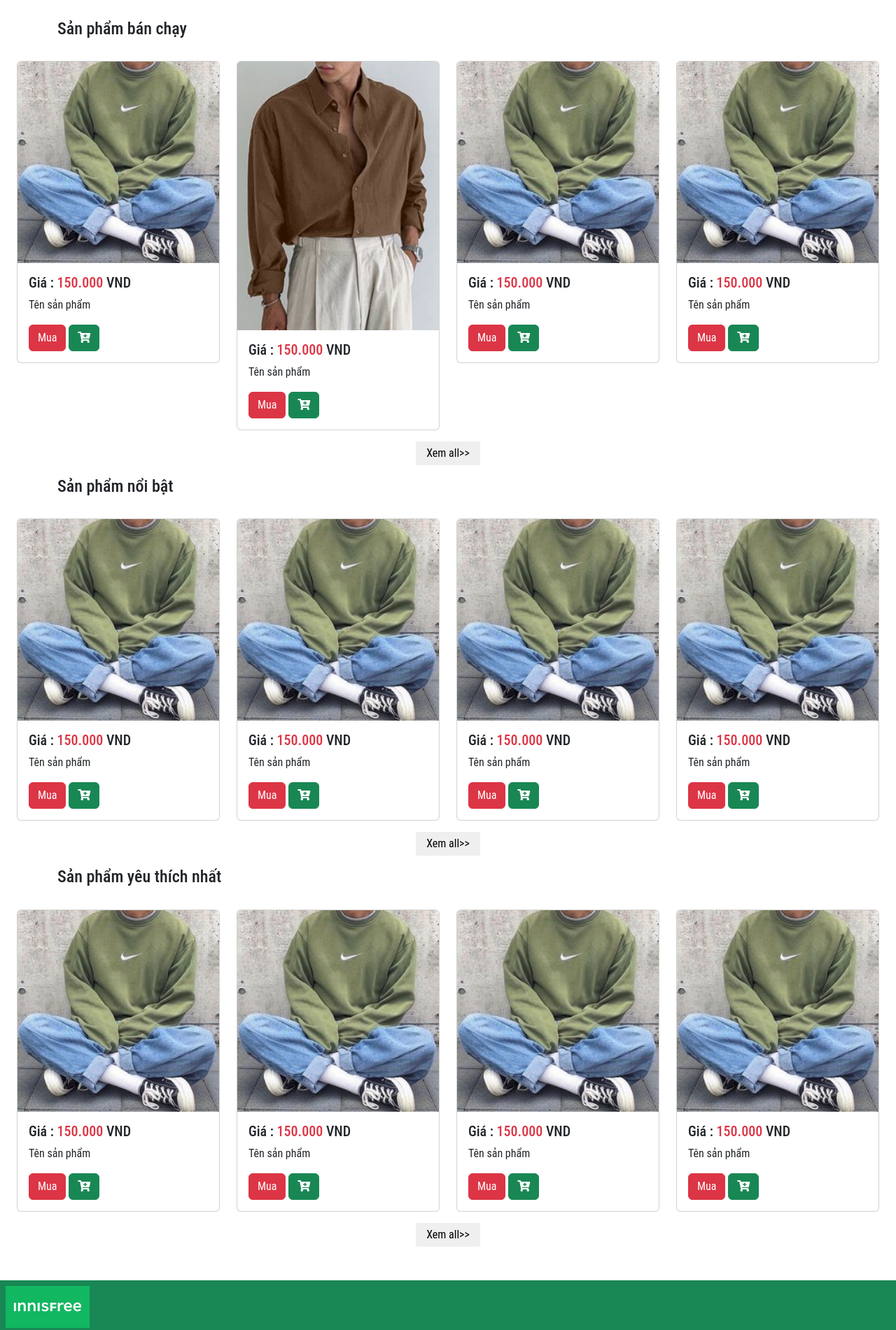
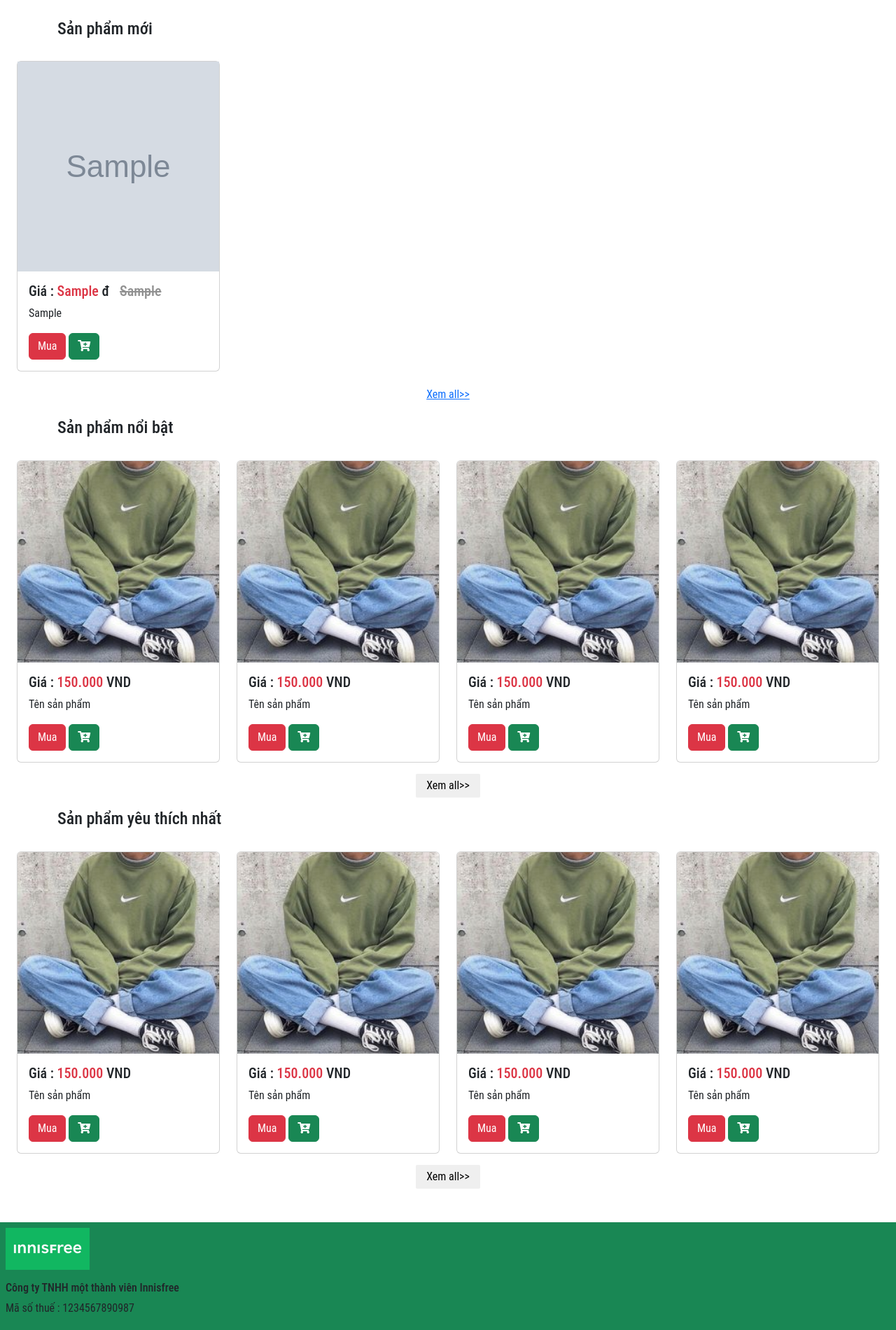
Before and after one commit to dang-van-thinh/Thinh_project, a PHP site: page /controller/index.php in a window 1280 px wide. Shown: the part 1351-3252 px from the top of the page at 70% size. Run offline with PHP 8.4, Linux system fonts and the light colour scheme; tables that the repository leaves empty or names only in its code hold one stand-in row (values such as "Sample post"); grey boxes marked "Sample" are stand-in pictures; some web fonts are replaced.

Commit message:
update lan 1

```diff
--- a/controller/index.php
+++ b/controller/index.php
@@ -5,6 +5,8 @@ require_once "../model/connectdb.php";
 require_once "../model/getdata.php";
 require_once "../model/update.php";
         ?>
+
+
 <!DOCTYPE html>
 <html lang="en">
 <head>
@@ -16,6 +18,7 @@ require_once "../model/update.php";
 if(isset($_GET['act'])){
     switch($_GET['act']){
         case'home':
+            $spnew = loadSpNew();
             include "../view/home.php";
             break;
         case'contact':
@@ -59,6 +62,10 @@ if(isset($_GET['act'])){
             include "../view/login.php";
             break;
         case'product_detail':
+            if(isset($_GET['id_sp'])){
+                $id_sp = $_GET['id_sp'];
+                $sp = loadPrDetail($id_sp);
+            }
             include "../view/product_detail.php";
             break;
         case'inf_user':
@@ -69,10 +76,12 @@ if(isset($_GET['act'])){
             header('location: index.php?act=home');
             break;
         default:
+        $spnew = loadSpNew();
         include "../view/home.php";
         break;
     }
 } else{
+    $spnew = loadSpNew();
     include "../view/home.php";
 }
 ?>
--- a/model/getdata.php
+++ b/model/getdata.php
@@ -68,7 +68,16 @@ function loadDtSearch($search){
     $kq = $stmt->fetchAll();
     return $kq;
 }
-function loadTopSP(){
-
+function loadSpNew(){
+    $conn = connect();
+    $query = "SELECT * FROM sanpham WHERE 1 ORDER BY id DESC LIMIT 4";
+    $stmt = $conn->prepare($query);
+    $stmt->execute();
+    $kq = $stmt->fetchAll();
+    return $kq;
+}
+function loadPrDetail($id_product){
+    $query = "SELECT * FROM sanpham WHERE id=$id_product";
+    return getdata_where($query);
 }
 ?>
--- a/view/css/style.css
+++ b/view/css/style.css
@@ -37,6 +37,9 @@
     position: absolute;
     top: 0.75rem;
     font-family: monospace;
+    background-color: orangered;
+    padding: 3px 7px;
+    border-radius: 50%;
 }
 .form_search{
     position: relative;
@@ -75,7 +78,7 @@
 }
 .src_img{
     width: 100%;
-    max-height: 300px;
+    height: 300px;
 }
 .name_product:hover{
     text-decoration: underline;
--- a/view/home.php
+++ b/view/home.php
@@ -18,7 +18,7 @@
                             </div>
                         </div>
                         <div class="carousel-item" data-bs-interval="2000">
-                            <img src="../view/img/banner-2.jpg" class="d-block w-100" alt="...">
+                            <img src="../view/img/banner-5.png" class="d-block w-100" alt="...">
                             <div class="carousel-caption d-none d-md-block">
                                 <h5>Second slide label</h5>
                                 <p>Some representative placeholder content for the second slide.</p>
@@ -77,63 +77,39 @@
             <div class="">
                 <div class="container-fluid ">
                     <div class="container my-3">
-                        <h4>Sản phẩm bán chạy</h4>
+                        <h4>Sản phẩm mới</h4>
                     </div>
                     <div class="row" id="">
+                        <?php
+                        foreach($spnew as $item):
+                        ?>
                         <div class="col-md-3 col-sm-4 my-3">
                             <div class="card">
                                 <div class="">
-                                    <a href="?act=product_detail">
-                                        <img src="../view/img/product-1.jpg" alt="" class=" card-img-top">
+                                    <a href="?act=product_detail&id_sp=<?=$item['id']?>">
+                                        <img src="<?=$item['img']?>" alt="" class="src_img">
+                                        <input hidden type="text" name="" class="id_product" value="<?=$item['id']?>">
                                     </a>
                                 </div>
                                 <div class="card-body">
-                                    <h5 class="card-title">Giá : <span class="text-danger price">150.000</span> VND</h5>
-                                    <p class="card-text name_product">Tên sản phẩm</p>
+                                    <h5 class="card-title">
+                                        Giá : <span class="text-danger price"><?=$item['gia']?></span> đ
+                                        <span class="price_old"><?=$item['gia_cu']?></span>
+                                    </h5>
+                                    <p class="card-text name_product"><?=$item['tensp']?></p>
                                     <button class="btn btn-danger">Mua</button>
                                     <button class="btn btn-success addcart"><i class="fas fa-cart-plus"></i></button>
                                 </div>
                             </div>
                         </div>
                         <!-- end product -->
-                        <div class="col-md-3 col-sm-4 my-3">
-                            <div class="card">
-                                <img src="../view/img/product-3.jpg" alt="" class="card-img-top">
-                                <div class="card-body">
-                                    <h5 class="card-title">Giá : <span class="text-danger price">150.000</span> VND</h5>
-                                    <p class="card-text name_product">Tên sản phẩm</p>
-                                    <button class="btn btn-danger">Mua</button>
-                                    <button class="btn btn-success addcart"><i class="fas fa-cart-plus"></i></button>
-                                </div>
-                            </div>
-                        </div>
-                        <!-- end product -->
-                        <div class="col-md-3 col-sm-4 my-3">
-                            <div class="card">
-                                <img src="../view/img/product-1.jpg" alt="" class="card-img-top">
-                                <div class="card-body">
-                                    <h5 class="card-title">Giá : <span class="text-danger">150.000</span> VND</h5>
-                                    <p class="card-text">Tên sản phẩm</p>
-                                    <button class="btn btn-danger">Mua</button>
-                                    <button class="btn btn-success addcart"><i class="fas fa-cart-plus"></i></button>
-                                </div>
-                            </div>
-                        </div>
-                        <!-- end product -->
-                        <div class="col-md-3 col-sm-4 my-3">
-                            <div class="card">
-                                <img src="../view/img/product-1.jpg" alt="" class="card-img-top">
-                                <div class="card-body">
-                                    <h5 class="card-title">Giá : <span class="text-danger">150.000</span> VND</h5>
-                                    <p class="card-text">Tên sản phẩm</p>
-                                    <button class="btn btn-danger">Mua</button>
-                                    <button class="btn btn-success addcart"><i class="fas fa-cart-plus"></i></button>
-                                </div>
-                            </div>
-                        </div>
-                        <!-- end product -->
+                        <?php endforeach;?>
+
+
+
+
                         <div class="d-flex justify-content-center">
-                            <button class="link-opacity-75-hover btn_email">Xem all>> </button>
+                            <a href="" class="link-opacity-75-hover btn_email">Xem all>> </a>
                         </div>
                     </div>
                     <!-- end san phảm bán chạy -->
--- a/view/js/main.js
+++ b/view/js/main.js
@@ -12,7 +12,7 @@ let showCart = document.getElementById('showgiohang')
 let cart =  JSON.parse(localStorage.getItem('cart'));
 if(cart != null){
     arrCart = cart
-    number_cart.innerHTML = cart.length
+    number_cart.innerHTML = arrCart.length
 }else{
     var arrCart = [];
 }
@@ -54,7 +54,7 @@ function showAddToCart(){
                     <td>${cart[i]['gia']}</td>
                     <td>${cart[i]['sl']}</td>
                     <td>${tt}</td>
-                    <td><a href="" onclick="xoasp()" id="xoasp">Xóa</a></td>
+                    <td><a class="btn btn-warning " href="" onclick="xoasp()" id="xoasp">Xóa</a></td>
                 </tr>`;
             showCart.innerHTML = kq;
         }
--- a/view/layout/header.php
+++ b/view/layout/header.php
@@ -1,12 +1,15 @@
-<div class="fixed-top container-fluid p-0 z-3 b-4" >
+<div class="fixed-top container-fluid p-0 z-3 b-4">
     <div class="row">
         <nav class="navbar navbar-expand-lg bg-success bg p-0">
             <div class="container-fluid px-4">
+                <div class="col-md-2">
                     <a class="navbar-brand " href="index.php?act=home"><img class="img__logo" src="../view/img/logo.jpg" alt="logo"></a>
-                        <div class="collapse navbar-collapse text__color" id="navbarTogglerDemo03">
+                </div>
+                <div class="col-md-10">
+                    <div class="collapse navbar-collapse text__color" id="">
                         <ul class="navbar-nav me-auto mb-2 mb-lg-0">
                             <li class="nav-item ">
-                                    <a class="nav-link fs-5 text-white mx-3"  href="index.php?act=home">Trang chủ</a>
+                                <a class="nav-link fs-5 text-white mx-3" href="index.php?act=home">Trang chủ</a>
                             </li>
                             <li class="nav-item">
                                 <a class="nav-link fs-5 text-white mx-3" href="index.php?act=contact">Liên hệ</a>
@@ -16,10 +19,10 @@
                                     <a class="nav-link fs-5 text-white mx-3 dropdown-toggle" href="" role="button" data-bs-toggle="dropdown">Sản phẩm</a>
                                     <ul class="dropdown-menu">
                                         <?php $dm = getDanhmuc();
-                                            foreach($dm as $value):
+                                        foreach ($dm as $value) :
                                         ?>
-                                                <li><a class="dropdown-item" href="index.php?act=products&dm=<?= $value['id']?>"><?= $value['ten_dm']?> </a></li>
-                                            <?php endforeach;?>
+                                            <li><a class="dropdown-item" href="index.php?act=products&dm=<?= $value['id'] ?>"><?= $value['ten_dm'] ?> </a></li>
+                                        <?php endforeach; ?>
                                     </ul>
                                 </div>
 
@@ -39,23 +42,23 @@
                                     </li>
 
                                     <?php
-                                        if(isset($_SESSION['user'])){ ?>
+                                    if (isset($_SESSION['user'])) { ?>
                                         <?php
-                                        $id =$_SESSION['id'];
+                                        $id = $_SESSION['id'];
                                         $user = getInf_user($id); ?>
                                         <li class="nav-item">
                                             <div class="dropdown">
                                                 <a href="index.php?act=inf" class="dropdown-toggle btn" data-bs-toggle="dropdown" aria-expanded="false">
-                                                            <img src="<?=$user['img']?>" alt="" width="30" height="30" class="rounded-circle">
+                                                    <img src="<?= $user['img'] ?>" alt="" width="30" height="30" class="rounded-circle">
                                                 </a>
                                                 <ul class="dropdown-menu">
-                                                        <li><a href="?act=inf_user&id=<?= $_SESSION['id']??"";?>" class="dropdown-item">Thông tin</a></li>
+                                                    <li><a href="?act=inf_user&id=<?= $_SESSION['id'] ?? ""; ?>" class="dropdown-item">Thông tin</a></li>
                                                     <!-- <li><a href="" class="dropdown-item">Thông tin</a></li> -->
                                                     <li><a href="index.php?act=thoat" onclick="return confirm('Bạn có chắc muốn thoát ?')" class="dropdown-item">Đăng xuất</a></li>
                                                 </ul>
                                             </div>
                                         </li>
-                                        <?php  } else{ ?>
+                                    <?php  } else { ?>
                                         <li class="nav-item mx-3">
                                             <a class="nav-link text-white" href="index.php?act=login"><i class="fas fa-user fs-5"></i></a>
                                         </li>
@@ -68,6 +71,9 @@
                         </div>
                     </div>
                 </div>
+                <!-- reponsive mobile -->
+                <div class="col-sm-"></div>
+            </div>
         </nav>
     </div>
 </div>
--- a/view/login.php
+++ b/view/login.php
@@ -13,12 +13,12 @@
                     <div class="mt-3">
                         <label class="form-label" for="username">Username: </label>
                         <span class="text-danger badge"><?= $_COOKIE['mess_u']??""?></span>
-                        <input class="form-control" type="text" name="username" id="username">
+                        <input class="form-control" type="text" name="username" id="username" placeholder="Nhập tên user...">
                     </div>
                     <div class="mt-3">
                         <label class="form-label" for="password">Password: </label>
                         <span class="text-danger badge"><?= $_COOKIE['mess_p']??""?></span>
-                        <input class="form-control" type="text" name="password" id="password">
+                        <input class="form-control" type="text" name="password" id="password" placeholder="Nhập password...">
                     </div>
                     <div class="mt-3">
                         <label class="form-check-label" for="memo">
--- a/view/products.php
+++ b/view/products.php
@@ -18,7 +18,7 @@ $id_dm = $_GET['dm'];
         <div class="col-md-3 col-sm-4 my-3">
             <div class="card">
                 <div class="">
-                    <a href="?act=product_detail">
+                    <a href="?act=product_detail&id_sp=<?=$sp['id']?>">
                         <img src="<?=$sp['img']?>" alt="" class="src_img" >
                         <input hidden type="text" name="" class="id_product" value="<?=$sp['id']?>">
                     </a>
@@ -37,7 +37,7 @@ $id_dm = $_GET['dm'];
         <!-- end product -->
         <?php endforeach;?>
         <div class="d-flex justify-content-center">
-                <a href="" class="link-opacity-75-hover">Xem all>> </a>
+                <button class="link-opacity-75-hover btn_email">Xem all>> </button>
             </div>
 
     </div>
```
Also changed, not shown: view/product_detail.php (+8 -7 lines), view/register.php (+4 -4 lines), uploads/quan-dai-1.webp (added), uploads/quan-short-1.webp (added), uploads/thatlung-7.webp (added), view/img/banner-5.png (added). Lines whose indentation alone changed are shown as unchanged.
